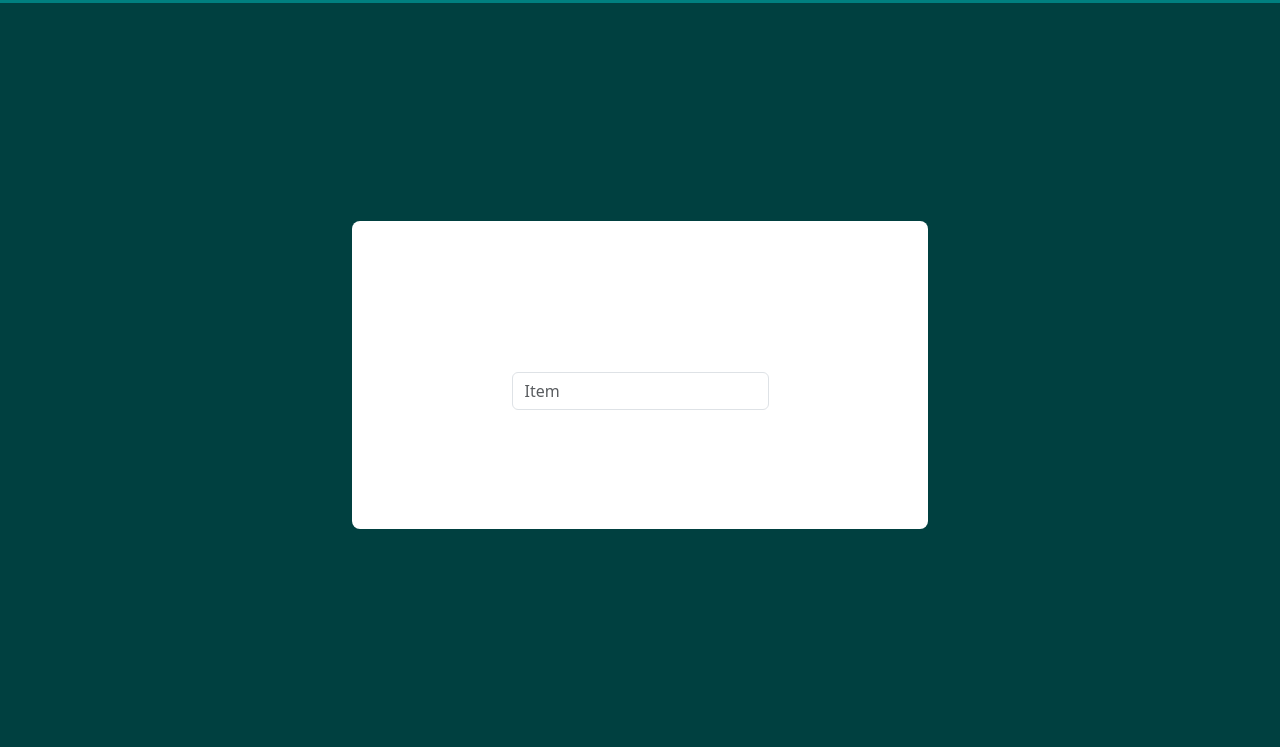
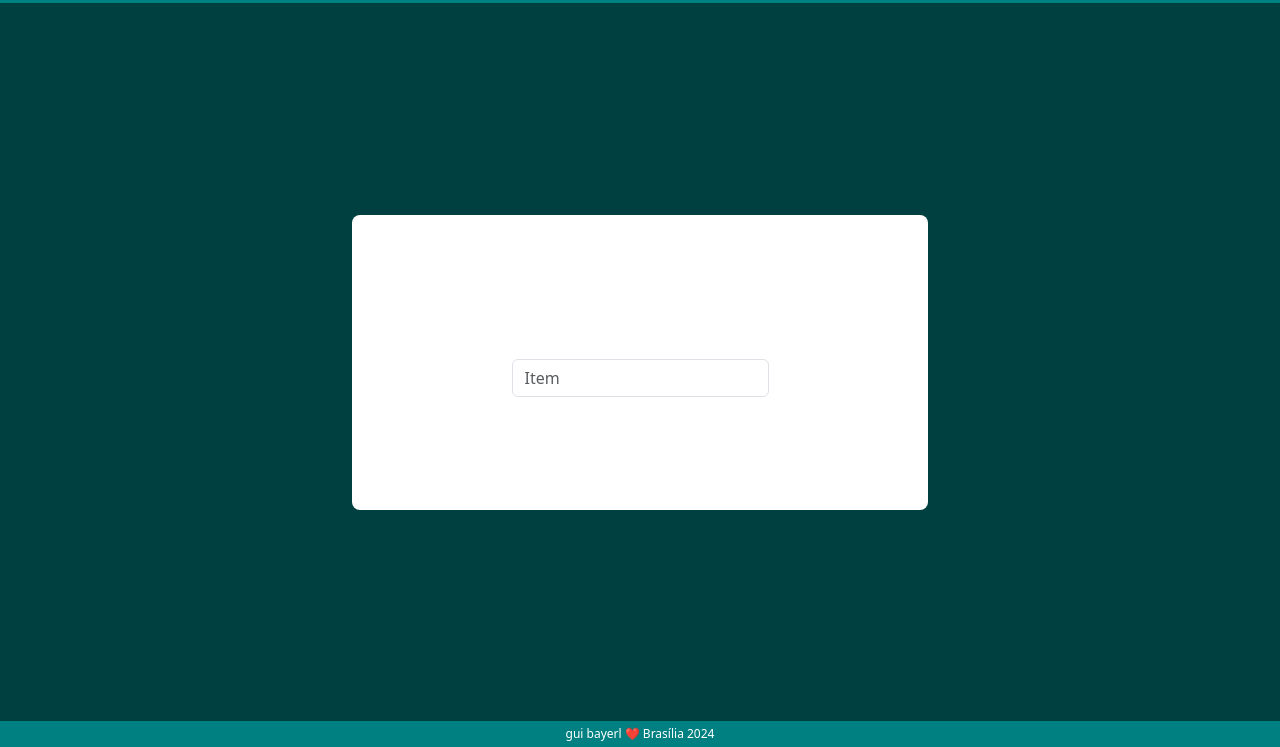
Before and after one commit to b4yerl/insomnia-test, a website: page views/index.html in a window 1280 px wide. Shown: the part 53-800 px from the top of the page. Drawn offline with nearby package versions, Linux system fonts and the light colour scheme; no server answers.

Commit message:
feature: adicionado footer

```diff
--- a/views/index.css
+++ b/views/index.css
@@ -57,3 +57,16 @@ li {
 .delete:hover {
   cursor: pointer;
 }
+
+footer {
+  background-color: teal;
+  height: fit-content;
+  text-align: center;
+  padding: 4px;
+}
+
+footer p {
+  color: white;
+  font-size: 12px;
+  margin: 0 auto;
+}
--- a/views/index.html
+++ b/views/index.html
@@ -23,6 +23,9 @@
     </div>
     </div>
   </section>
+  <footer>
+    <p>gui bayerl ❤️ Brasília 2024</p>
+  </footer>
   <script src="./index.js"></script>
   <script src="https://cdn.jsdelivr.net/npm/bootstrap@5.3.3/dist/js/bootstrap.bundle.min.js" integrity="sha384-YvpcrYf0tY3lHB60NNkmXc5s9fDVZLESaAA55NDzOxhy9GkcIdslK1eN7N6jIeHz" crossorigin="anonymous"></script>
 </body>
```
